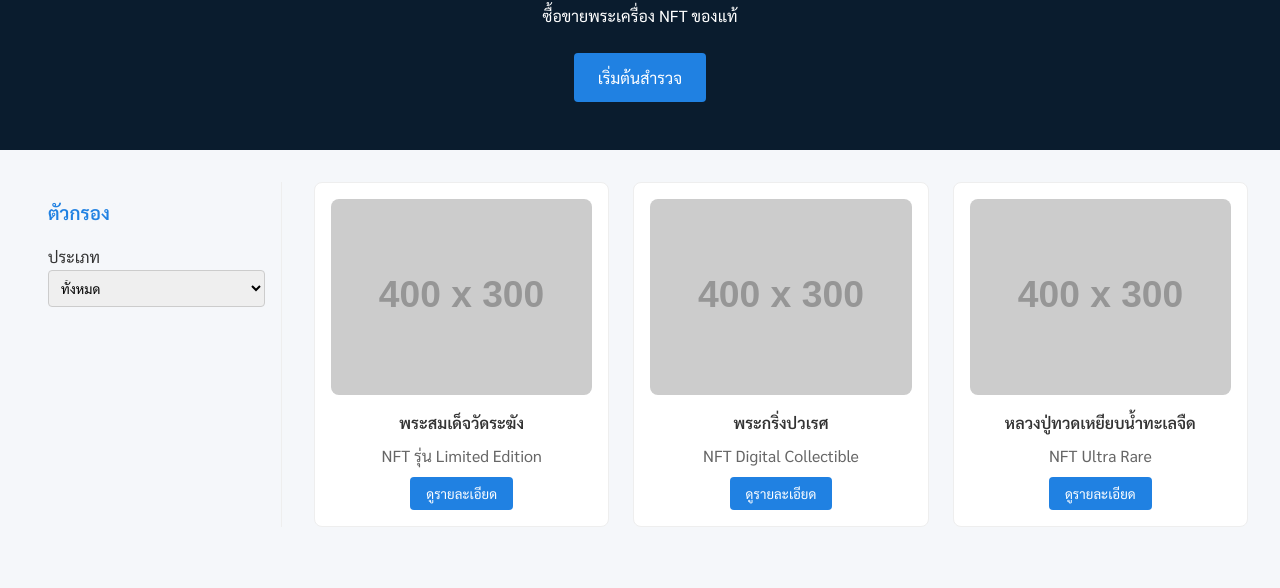
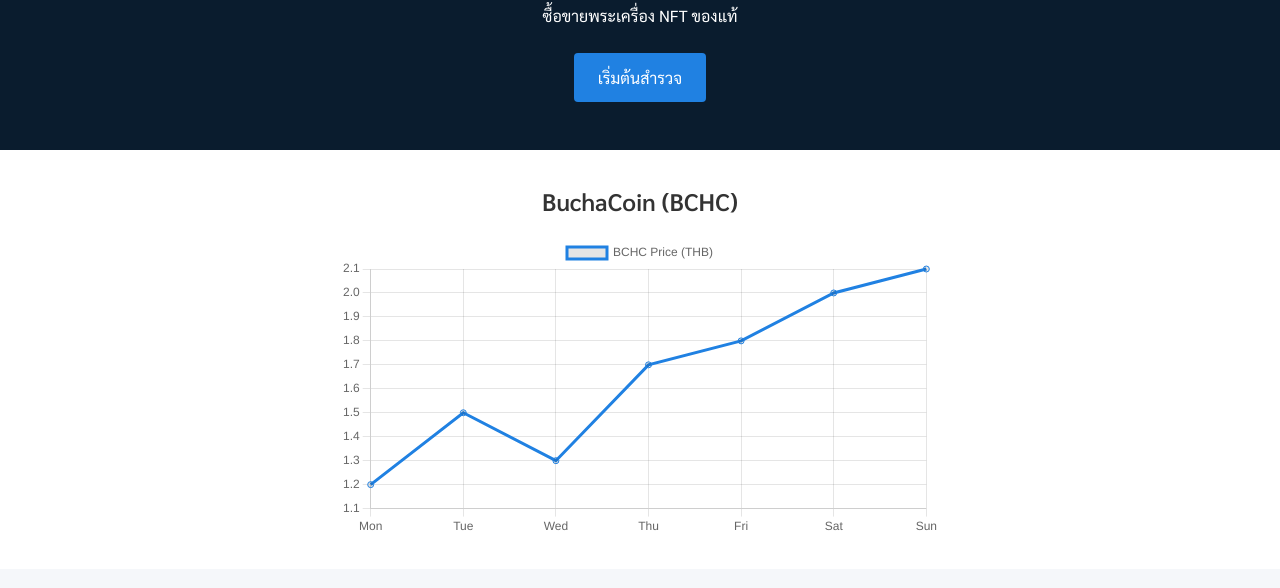
Before and after one commit to peterpech/buchaphra-static, a plain HTML site: page public/index.html in a window 1280 px wide. Shown: the part 189-777 px from the top of the page. Drawn offline with nearby package versions, Linux system fonts and the light colour scheme; placeholder pictures from the web are drawn by us.

Commit message:
Add BuchaCoin chart section

```diff
--- a/public/index.html
+++ b/public/index.html
@@ -28,6 +28,11 @@
     <h1>BuchaPhra Marketplace</h1>
     <p>ซื้อขายพระเครื่อง NFT ของแท้</p>
     <a href="#products" class="hero-btn">เริ่มต้นสำรวจ</a>
+  </section>
+
+  <section class="token" id="token">
+    <h2>BuchaCoin (BCHC)</h2>
+    <canvas id="tokenChart" width="600" height="300"></canvas>
   </section>
 
   <div class="main-content">
@@ -69,7 +74,29 @@
     © 2025 BuchaPhra.com | Web 3.0 Marketplace Powered by Tailwind CSS
   </footer>
 
+  <script src="https://cdn.jsdelivr.net/npm/chart.js"></script>
   <script>
+    const ctx = document.getElementById('tokenChart').getContext('2d');
+    new Chart(ctx, {
+      type: 'line',
+      data: {
+        labels: ['Mon','Tue','Wed','Thu','Fri','Sat','Sun'],
+        datasets: [{
+          label: 'BCHC Price (THB)',
+          data: [1.2,1.5,1.3,1.7,1.8,2.0,2.1],
+          borderColor: '#2081e2',
+          fill: false
+        }]
+      },
+      options: {
+        scales: {
+          y: {
+            beginAtZero: false
+          }
+        }
+      }
+    });
+
     const connectButton = document.getElementById('connectButton');
     connectButton.addEventListener('click', async () => {
       if (typeof window.ethereum !== 'undefined') {
--- a/public/style.css
+++ b/public/style.css
@@ -168,6 +168,21 @@ body {
     color: #fff;
 }
 
+.token {
+    text-align: center;
+    padding: 2rem 1rem;
+    background: #ffffff;
+}
+
+.token h2 {
+    margin-bottom: 1rem;
+}
+
+#tokenChart {
+    max-width: 600px;
+    margin: 0 auto;
+}
+
 .hero h1 {
     font-size: 2.5rem;
     margin-bottom: 1rem;
```
Also changed, not shown: README.md.
